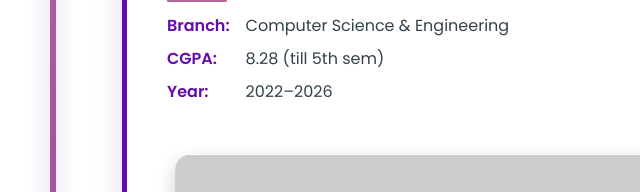
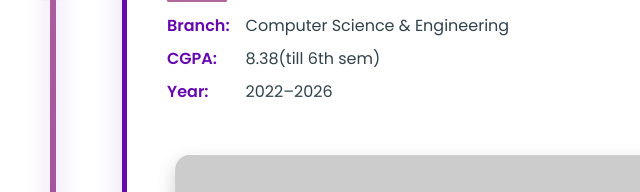
Before and after one commit to yashmac120828/Yash_Portfolio, a website: page Education.html in a window 1280 px wide. Shown: the part 608-800 px from the top of the page, 130-770 px from the left. Drawn offline with Linux system fonts and the light colour scheme; placeholder pictures from the web are drawn by us.

```diff
--- a/Education.html
+++ b/Education.html
@@ -683,7 +683,7 @@
                             <div class="info-label">Branch:</div>
                             <div>Computer Science & Engineering</div>
                             <div class="info-label">CGPA:</div>
-                            <div>8.28 (till 5th sem)</div>
+                            <div>8.38(till 6th sem)</div>
                             <div class="info-label">Year:</div>
                             <div>2022–2026</div>
                         </div>
```
